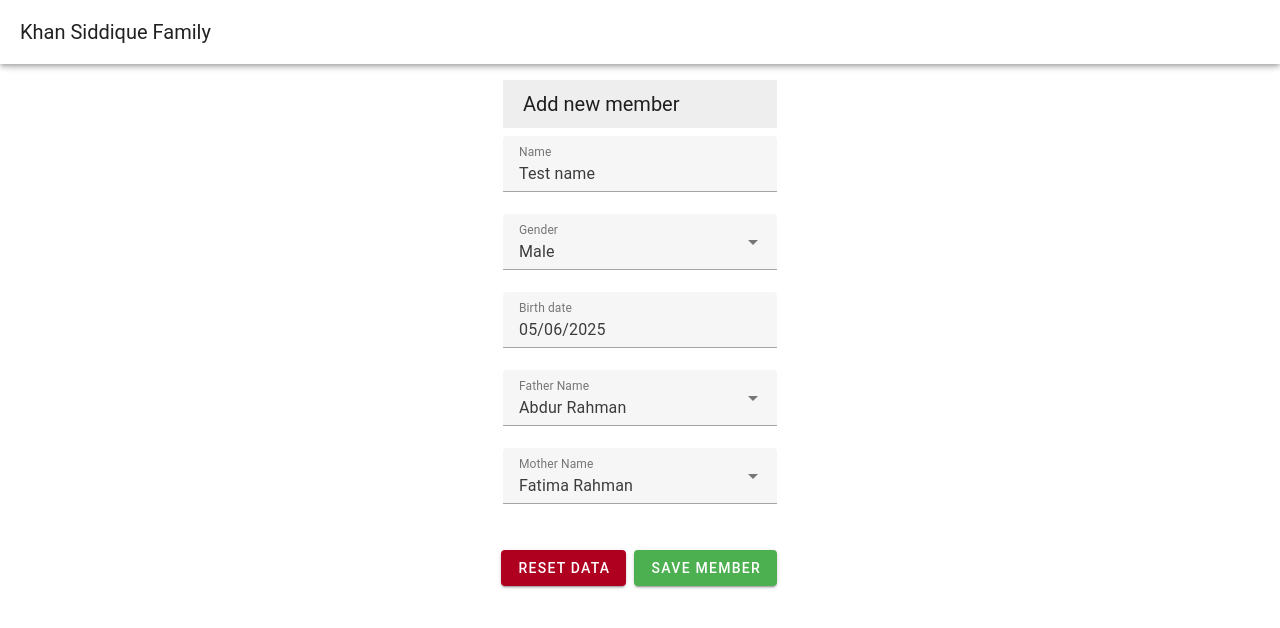
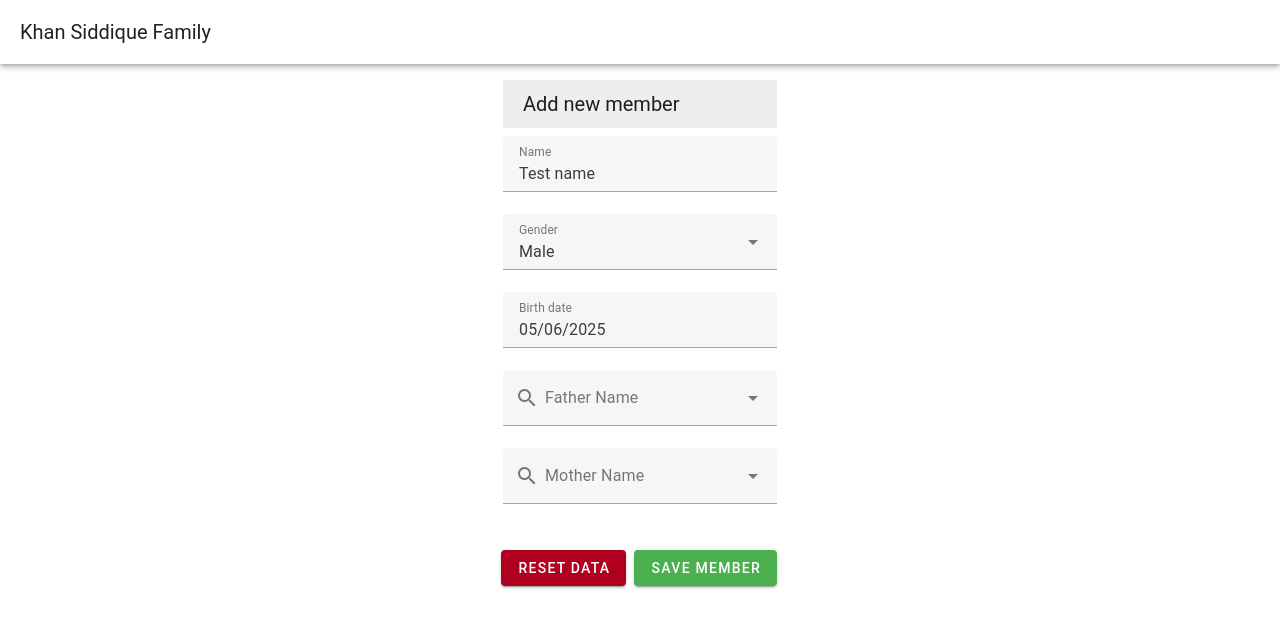
Before and after one commit to sarjis-abdullah/family-tree-front, a Nuxt app: page /add-new-family-member in a window 1280 px wide. Shown: the top 628 px of the page. Built offline with nearby package versions, Linux system fonts and the light colour scheme.

Commit message:
updated searching

```diff
--- a/components/AddNewFamilyMember.vue
+++ b/components/AddNewFamilyMember.vue
@@ -11,10 +11,10 @@
 
                 <v-date-input :rules="dateRules" prepend-icon="" v-model="birthDate" label="Birth date"></v-date-input>
                 <v-autocomplete v-model="fatherId" :rules="fatherRules" label="Father Name" item-title="name"
-                    item-value="id" :items="usersData">
+                    item-value="id" :items="usersData" :loading="fathersDataLoading" prepend-inner-icon="mdi-magnify" @update:search="onFatherSearch">
                 </v-autocomplete>
                 <v-autocomplete v-model="motherId" :rules="motherRules" label="Mother Name" item-title="name"
-                    item-value="id" :items="usersData">
+                    item-value="id" :items="usersData" prepend-inner-icon="mdi-magnify" @update:search="onSearch">
                 </v-autocomplete>
 
                 <div class="d-flex justify-end ga-2 mt-6">
@@ -41,24 +41,9 @@ const genders = [
 ]
 
 const name = ref('Test name')
-const usersData = ref([
-    {
-        id: 1,
-        name: "Abdur Rahman",
-        gender: "M",
-        mo: "Abdur Rahman",
-        fa: "Abdur Rahman",
-    },
-    {
-        id: 2,
-        name: "Fatima Rahman",
-        gender: "F",
-        mo: "Fatima Rahman",
-        fa: "Fatima Rahman",
-    }
-])
-const motherId = ref(2)
-const fatherId = ref(1)
+const usersData = ref([])
+const motherId = ref()
+const fatherId = ref()
 const birthDate = ref(new Date().toISOString().substring(0, 10))
 const nameRules = ref([
     v => !!v || 'Name is required',
@@ -90,7 +75,40 @@ onMounted(() => {
     // reset()
     // getAllUsers()
 })
-
+const userLoading = ref(false)
+const fathersDataLoading = ref(false)
+const getAllUsers = async (search = '') => {
+    userLoading.value = true
+    const query = search.length ? `?query=${search}` : ''
+    UserService.getAll(query)
+        .then((response) => {
+            console.log(response.data, 'response');
+            usersData.value = response.data
+        })
+        .catch((error) => {
+            console.error(error);
+        })
+        .finally(() => {
+            userLoading.value = false
+            fathersDataLoading.value = false
+        })
+}
+const onSearch = (search) => {
+    if (search.length) {
+        userLoading.value = true
+        getAllUsers(search)
+    }else {
+        usersData.value = []
+    }
+}
+const onFatherSearch = (search) => {
+    if (search.length) {
+        fathersDataLoading.value = true
+        getAllUsers(search)
+    }else {
+        usersData.value = []
+    }
+}
 const validate = async () => {
     console.log(form.value);
     const { valid } = await form.value.validate()
```
